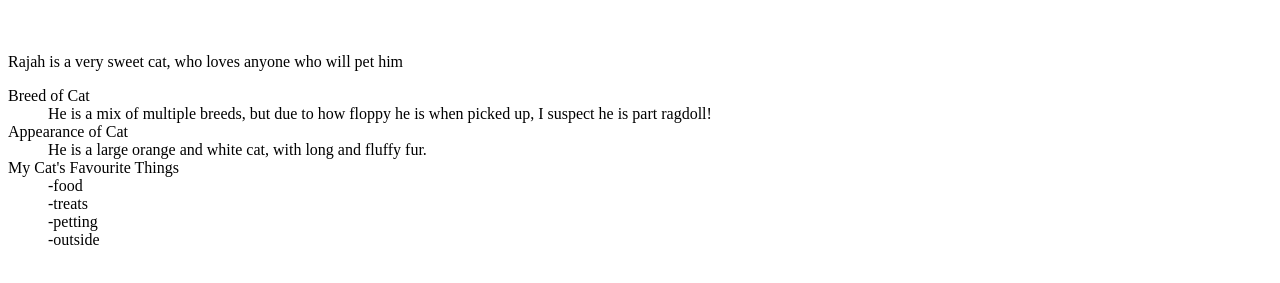
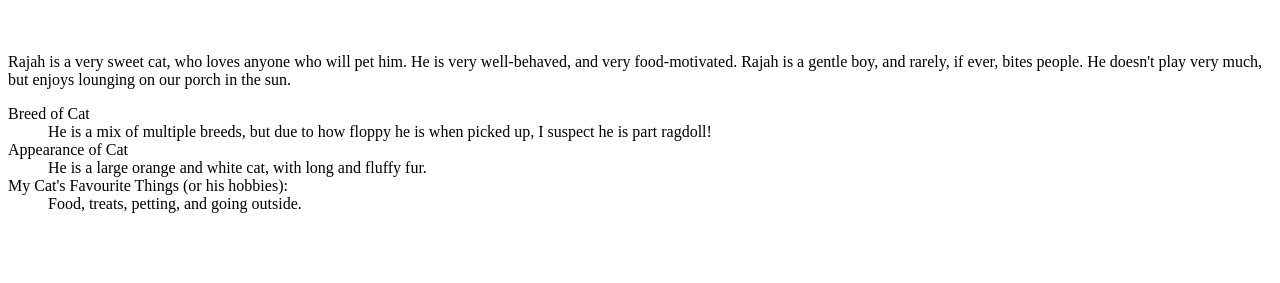
Before and after one commit to dyck0026/mtm6201-week1, a plain HTML site: page index.html in a window 1280 px wide. Shown: the part 61-344 px from the top of the page. Drawn offline with Linux system fonts and the light colour scheme.

Commit message:
adds an image to the folder, and finishes desc paragraph

```diff
--- a/index.html
+++ b/index.html
@@ -11,18 +11,15 @@
     <div class="wrapper">
         <h1>Rajah my cat</h1>
         <img src="" alt="">
-        <p>Rajah is a very sweet cat, who loves anyone who will pet him</p>
+        <p>Rajah is a very sweet cat, who loves anyone who will pet him. He is very well-behaved, and very food-motivated. Rajah is a gentle boy, and rarely, if ever, bites people. He doesn't play very much, but enjoys lounging on our porch in the sun. </p>
         <dl>
             <dt>Breed of Cat</dt>
             <dd>He is a mix of multiple breeds, but due to how floppy he is when picked up, I suspect he is part ragdoll!</dd>
             <dt>Appearance of Cat</dt>
             <dd>He is a large orange and white cat, with long and fluffy fur.</dd>
-            <dt>My Cat's Favourite Things</dt>
+            <dt>My Cat's Favourite Things (or his hobbies):</dt>
             <dd>
-                -food<br>
-                -treats<br>
-                -petting<br>
-                -outside<br>
+                Food, treats, petting, and going outside.
             </dd>
         </dl>
     </div>
```
Also changed, not shown: images/my-cat.jpg (added).
